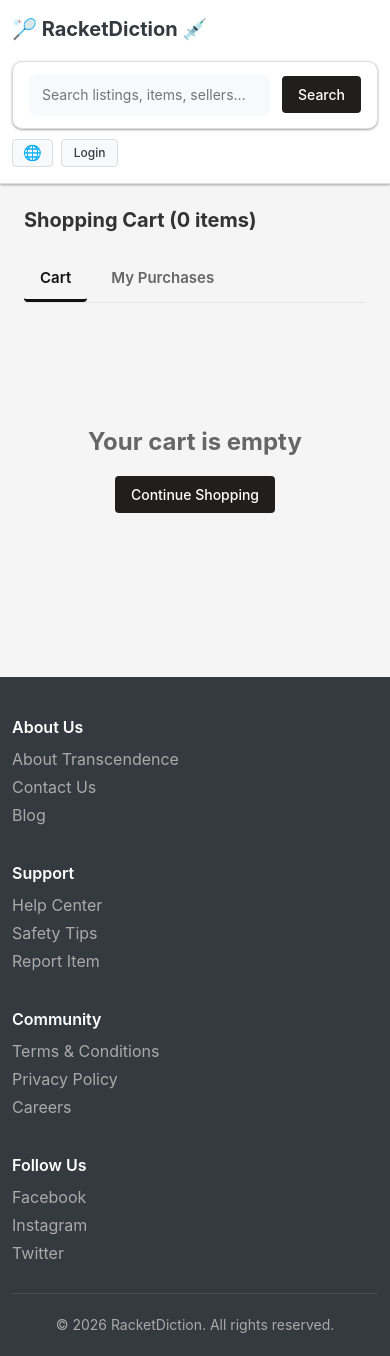
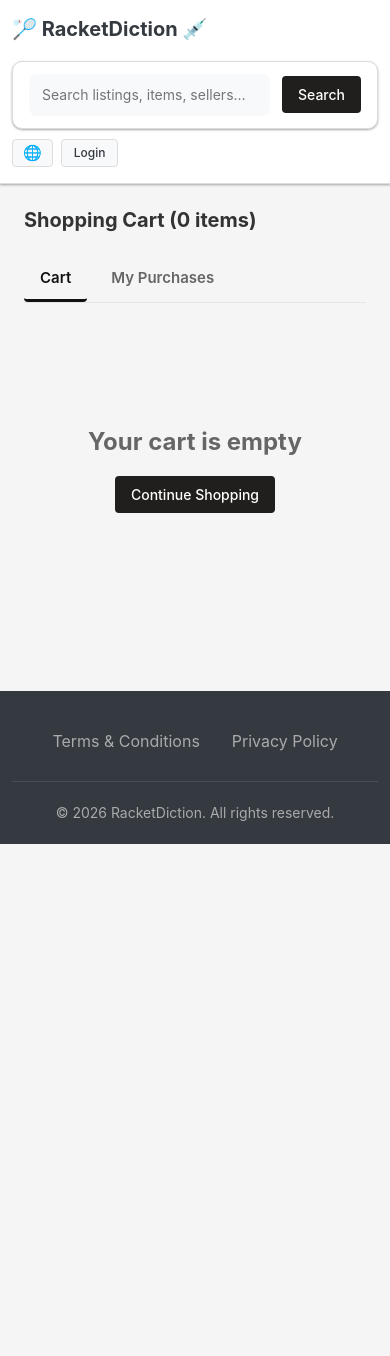
Before and after one commit to HowardHoJiaHao/ft_transcendence, a Next.js app in the folder frontend/: page /cart in a window 390 px wide. After the commit the page ends 844 px from the top, so only its background shows below. Built offline with nearby package versions, Linux system fonts and the light colour scheme.

Commit message:
fix: remove public phone exposure, simplify & 3-language footer, correct README, debug logging removal

```diff
--- a/frontend/src/app/(user)/user/[id]/page.tsx
+++ b/frontend/src/app/(user)/user/[id]/page.tsx
@@ -241,9 +241,6 @@ export default function UserPage()
 			<div className="mb-2 text-[var(--secondary)] text-sm">
 			  {seller?.id !== undefined && <OnlineStatus userId={seller.id} />}
 			</div>
-			{seller?.phoneNo && (
-			  <div className="mb-2 text-[var(--dark)] text-sm">📞 {seller.phoneNo}</div>
-			)}
 			<div className="flex gap-2.5 mt-2">
 			  <button className="bg-[var(--primary)] text-white border-none px-[25px] py-3 rounded-md cursor-pointer text-base transition-colors duration-300 hover:bg-[var(--primary-dark)]" onClick={openChat} disabled={chatLoading || !currentUser?.id}>
 			    {chatLoading ? t('userProfile.chatLoading') : t('userProfile.chatSeller')}
--- a/frontend/src/app/products/[id]/page.tsx
+++ b/frontend/src/app/products/[id]/page.tsx
@@ -289,7 +289,6 @@ export default function ProductPage({ params }: { params: Promise<{ id: string}>
 		{ label: 'Balance', value: product.balanceCategory },
 		{ label: 'Dealing method', value: product.dealingMethod },
 		{ label: 'Location', value: formatLocation(product.location, product.state) },
-		{ label: 'Contact', value: product.phoneNumber },
 	].filter((spec) => spec.value && spec.value.trim() !== '');
 	// A listing is one indivisible lot, so it is either already in the cart or
 	// can be added whole -- there is no partial quantity to choose.
--- a/frontend/src/components/Footer/Footer.tsx
+++ b/frontend/src/components/Footer/Footer.tsx
@@ -1,45 +1,20 @@
+'use client';
+
 import Link from 'next/link';
+import { useI18n } from '@/context/LanguageContext';
 
 export default function Footer() {
+    const { t } = useI18n();
+
     return (
       <footer className="bg-[var(--dark)] text-white pt-10 pb-5 mt-10">
         <div className="container">
-          <div className="grid grid-cols-[repeat(auto-fit,minmax(180px,1fr))] gap-[30px] mb-[30px]">
-            <div>
-              <h4 className="text-white mb-3">About Us</h4>
-              <ul className="list-none p-0 m-0">
-                <li className="mb-2"><a href="#" className="text-[#aaa] no-underline hover:underline">About Transcendence</a></li>
-                <li className="mb-2"><a href="#" className="text-[#aaa] no-underline hover:underline">Contact Us</a></li>
-                <li className="mb-2"><a href="#" className="text-[#aaa] no-underline hover:underline">Blog</a></li>
-              </ul>
-            </div>
-            <div>
-              <h4 className="text-white mb-3">Support</h4>
-              <ul className="list-none p-0 m-0">
-                <li className="mb-2"><a href="#" className="text-[#aaa] no-underline hover:underline">Help Center</a></li>
-                <li className="mb-2"><a href="#" className="text-[#aaa] no-underline hover:underline">Safety Tips</a></li>
-                <li className="mb-2"><a href="#" className="text-[#aaa] no-underline hover:underline">Report Item</a></li>
-              </ul>
-            </div>
-            <div>
-              <h4 className="text-white mb-3">Community</h4>
-              <ul className="list-none p-0 m-0">
-                <li className="mb-2"><Link href="/terms" className="text-[#aaa] no-underline hover:underline">Terms &amp; Conditions</Link></li>
-                <li className="mb-2"><Link href="/privacy" className="text-[#aaa] no-underline hover:underline">Privacy Policy</Link></li>
-                <li className="mb-2"><a href="#" className="text-[#aaa] no-underline hover:underline">Careers</a></li>
-              </ul>
-            </div>
-            <div>
-              <h4 className="text-white mb-3">Follow Us</h4>
-              <div className="flex flex-col gap-2">
-                <a href="#" className="text-[#aaa] no-underline hover:underline">Facebook</a>
-                <a href="#" className="text-[#aaa] no-underline hover:underline">Instagram</a>
-                <a href="#" className="text-[#aaa] no-underline hover:underline">Twitter</a>
-              </div>
-            </div>
-          </div>
+          <ul className="list-none p-0 m-0 flex justify-center gap-8 mb-[30px]">
+            <li><Link href="/terms" className="text-[#aaa] no-underline hover:underline">{t('footer.terms')}</Link></li>
+            <li><Link href="/privacy" className="text-[#aaa] no-underline hover:underline">{t('footer.privacy')}</Link></li>
+          </ul>
           <div className="text-center pt-5 border-t border-white/10 text-[#aaa] text-sm">
-            <p className="text-[#aaa]">&copy; 2026 RacketDiction. All rights reserved.</p>
+            <p className="text-[#aaa]">{t('footer.copyright', { year: new Date().getFullYear() })}</p>
           </div>
         </div>
       </footer>
--- a/frontend/src/i18n/messages/en.json
+++ b/frontend/src/i18n/messages/en.json
@@ -13,6 +13,11 @@
     "logoutConfirmTitle": "Log out?",
     "logoutConfirmBody": "You'll need to sign in again to manage your listings, chats and orders.",
     "logoutConfirmYes": "Yes, log out"
+  },
+  "footer": {
+    "terms": "Terms & Conditions",
+    "privacy": "Privacy Policy",
+    "copyright": "© {year} RacketDiction. All rights reserved."
   },
   "language": {
     "label": "Language",
@@ -853,7 +858,7 @@
     "sharing": {
       "title": "When we share it",
       "p1": "We do not sell your personal data. It is shared only in these situations:",
-      "b1": "With other users — your username, avatar, listings and reviews are visible to others. Your email address and phone number are not shown publicly.",
+      "b1": "With other users — your username, avatar, listings and reviews are visible to others. Your phone number may be exposed to a buyer when you sell an item, so they can contact you about it. Your email address is not shown publicly.",
       "b2": "With service providers — the processors listed in the next section, strictly so they can provide the feature they support.",
       "b3": "Where the law requires it — to meet a legal obligation, or to protect the rights and safety of our users."
     },
--- a/frontend/src/i18n/messages/ms.json
+++ b/frontend/src/i18n/messages/ms.json
@@ -13,6 +13,11 @@
     "logoutConfirmTitle": "Log keluar?",
     "logoutConfirmBody": "Anda perlu log masuk semula untuk mengurus senarai, sembang dan pesanan anda.",
     "logoutConfirmYes": "Ya, log keluar"
+  },
+  "footer": {
+    "terms": "Terma & Syarat",
+    "privacy": "Dasar Privasi",
+    "copyright": "© {year} RacketDiction. Hak cipta terpelihara."
   },
   "language": {
     "label": "Bahasa",
@@ -853,7 +858,7 @@
     "sharing": {
       "title": "Bila kami berkongsi data",
       "p1": "Kami tidak menjual data peribadi anda. Ia dikongsi hanya dalam keadaan berikut:",
-      "b1": "Dengan pengguna lain — nama pengguna, avatar, senarai produk dan ulasan anda boleh dilihat orang lain. Alamat e-mel dan nombor telefon anda tidak dipaparkan secara awam.",
+      "b1": "Dengan pengguna lain — nama pengguna, avatar, senarai produk dan ulasan anda boleh dilihat orang lain. Nombor telefon anda mungkin didedahkan kepada pembeli apabila anda menjual sesuatu, supaya mereka boleh menghubungi anda. Alamat e-mel anda tidak dipaparkan secara awam.",
       "b2": "Dengan penyedia perkhidmatan — pemproses yang disenaraikan di bahagian seterusnya, semata-mata untuk menyediakan ciri yang mereka sokong.",
       "b3": "Apabila undang-undang menghendakinya — untuk memenuhi kewajipan undang-undang, atau melindungi hak dan keselamatan pengguna kami."
     },
--- a/frontend/src/i18n/messages/zh.json
+++ b/frontend/src/i18n/messages/zh.json
@@ -13,6 +13,11 @@
     "logoutConfirmTitle": "确定退出登录？",
     "logoutConfirmBody": "退出后需要重新登录才能管理您的商品、聊天和订单。",
     "logoutConfirmYes": "确定退出"
+  },
+  "footer": {
+    "terms": "条款与条件",
+    "privacy": "隐私政策",
+    "copyright": "© {year} RacketDiction. 版权所有。"
   },
   "language": {
     "label": "语言",
@@ -853,7 +858,7 @@
     "sharing": {
       "title": "我们何时共享数据",
       "p1": "我们不出售您的个人数据。仅在以下情况下共享：",
-      "b1": "与其他用户——您的用户名、头像、商品和评论对他人可见；您的电子邮件地址和电话号码不会公开显示。",
+      "b1": "与其他用户——您的用户名、头像、商品和评论对他人可见；当您出售商品时，买家可能会看到您的电话号码以便联系您；您的电子邮件地址不会公开显示。",
       "b2": "与服务提供商——下一节列出的处理方，仅限于提供其支持的功能。",
       "b3": "法律要求时——为履行法律义务，或保护用户的权利与安全。"
     },
```
Also changed, not shown: frontend/src/hooks/useWebSocket.ts (+0 -8 lines), 2 other files (tests, documents, lock files or other folders).
